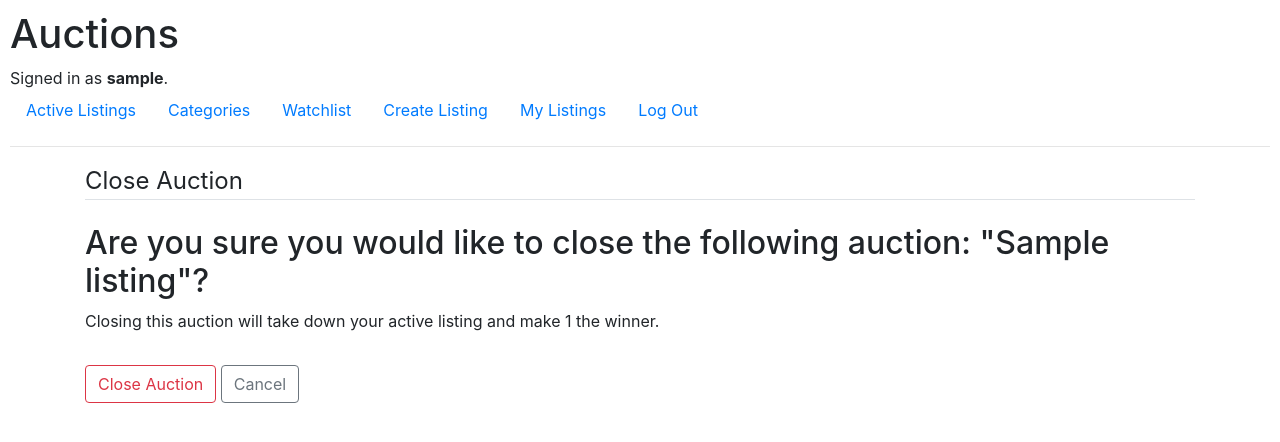
After one commit to NHopewell/cs50-web-programming-with-python-and-javascript, a Django app: a page that uses week_4_SQL_Models_Migrations/commerce/auctions/templates/auctions/close_listing.html in a window 1280 px wide. The commit adds this page. Shown: the top 442 px of the page. Run offline with Django 3.2, Linux system fonts and the light colour scheme; a user stored in the database is signed in; tables that the repository leaves empty hold one stand-in row (values such as "Sample post"); some libraries are stand-ins or nearby versions.

Commit message:
updates templates and views

```diff
--- /dev/null
+++ b/week_4_SQL_Models_Migrations/commerce/auctions/templates/auctions/close_listing.html
@@ -0,0 +1,21 @@
+{% extends "auctions/layout.html" %}
+
+{% block body %}
+<div actions="{% url 'close_listing' listing.id top_bidder%}" class="container">
+    <form method="POST">
+        {% csrf_token %}
+        <fieldset class="form-group">
+            <legend class="border-bottom mb-4">Close Auction</legend>
+            <h2>Are you sure you would like to close the following auction: "{{ listing.title }}"?</h2>
+            <p>Closing this auction will take down your active listing and make {{top_bidder}} the winner.</p>
+        </fieldset>
+        <div class="form-group">
+            <button class="btn btn-outline-danger" type="submit">Close Auction</button>
+            <a class="btn btn-outline-secondary" href="{% url 'listing' listing.id %}">Cancel</a>
+        </div>
+    </form>
+</div>
+
+
+
+{% endblock %}
--- a/week_4_SQL_Models_Migrations/commerce/auctions/urls.py
+++ b/week_4_SQL_Models_Migrations/commerce/auctions/urls.py
@@ -9,7 +9,7 @@ urlpatterns = [
     path("register/", views.register, name="register"),
     path("listing-<int:listing_id>/", views.listing, name="listing"),
     path("create-listing/", views.create_listing, name="create_listing"),
-    path("close-listing/", views.close_listing, name="close_listing"),
+    path("listing-<int:listing_id>-<str:top_bidder>/close/", views.close_listing, name="close_listing"),
     path("my-listings/", views.my_listings, name="my_listings"),
     path("listing-<int:listing_id>/delete/", views.delete_listing, name="delete_listing"),
     path("watchlist/", views.watchlist, name="watchlist"),
--- a/week_4_SQL_Models_Migrations/commerce/auctions/views.py
+++ b/week_4_SQL_Models_Migrations/commerce/auctions/views.py
@@ -6,7 +6,7 @@ from django.http import HttpResponse, HttpResponseRedirect
 from django.shortcuts import render
 from django.urls import reverse
 
-from .models import User, Listing, Watchlist, Bid, CATEGORY_CHOICES
+from .models import User, Listing, Watchlist, Bid, ClosedAuctions, CATEGORY_CHOICES
 from .forms import NewListingForm
 from .helpers import (
     get_listings_by_category, all_categories, map_category, get_diff_days
@@ -116,10 +116,11 @@ def listing(request, listing_id):
         bid = float(request.POST['bid'])
 
         if (bid > listing.starting_bid):
-            if not all_bids or (bid > top_bid):
+            if not all_bids or (bid > float(top_bid)):
                 new_bid = Bid(bid=bid, bidder_id=request.user.id, listing_id=listing.id)
                 new_bid.save()
                 top_bid = new_bid.bid
+                top_bidder = request.user.username
 
                 messages.success(request, 'Your bid has been submitted')
 
@@ -195,7 +196,22 @@ def create_listing(request):
 
 
 @login_required
-def close_listing(request, listing_id):
+def close_listing(request, listing_id, top_bidder):
+
+    if request.method == "POST":
+        listing = Listing.objects.filter(pk=listing_id)
+        listing.update(status="closed")
+        closed_auction = ClosedAuctions(winner=top_bidder)
+        closed_auction.save()
+
+        return HttpResponseRedirect(reverse("index"))
+    else:
+        listing = Listing.objects.get(pk=listing_id)
+
+        return render(request, "auctions/close_listing.html", {
+            "listing": listing,
+            "top_bidder": top_bidder
+            })
 
 
 @login_required
@@ -210,7 +226,6 @@ def my_listings(request):
 
 @login_required
 def delete_listing(request, listing_id):
-
     if request.method == "POST":
         Listing.objects.filter(pk=listing_id).delete()
 
```
Also changed, not shown: week_4_SQL_Models_Migrations/commerce/auctions/templates/auctions/listing.html (+25 -3 lines), week_4_SQL_Models_Migrations/commerce/media/listing_pics/866c928f9360664fedc941cb21d2dca1_JTocTwa.jpg (added).
